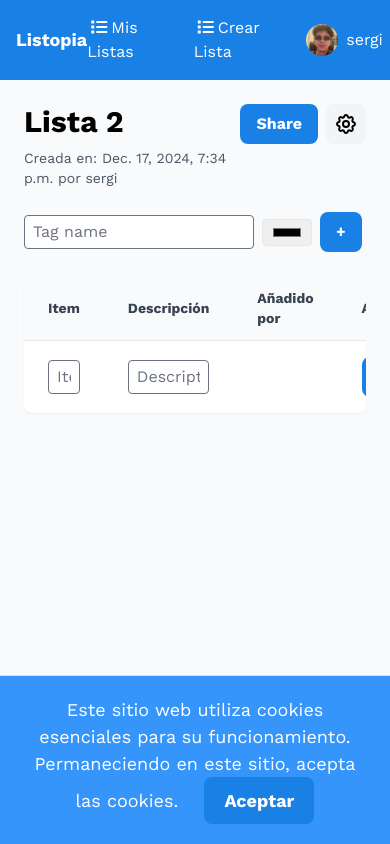
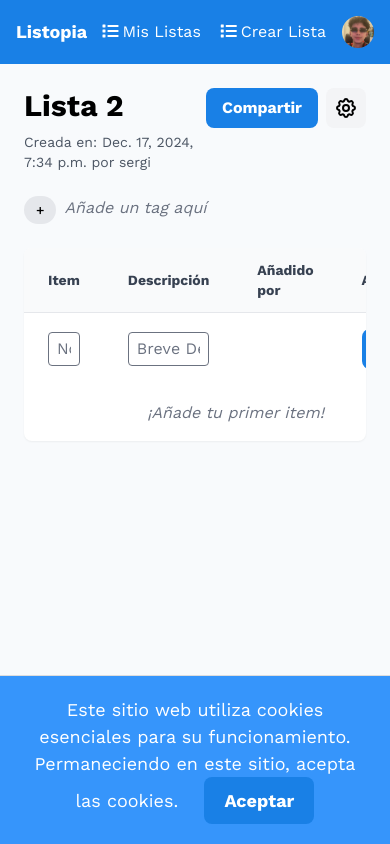
Before and after one commit to SergioP-S/Django-TFC, a Django app: page /lists/3/ in a window 390 px wide. Run offline with Django 5.2, Linux system fonts and the light colour scheme; a user stored in the database is signed in; data comes from the database, SQL or seed files in the repository; both versions use the stored data as it was after the commit; some libraries are stand-ins or nearby versions.

Commit message:
Añadida lógica para limitar a 5 etiquetas por lista en la vista de detalles. Mejorada la plantilla base con un nuevo título y ajustes en el menú de usuario para una mejor experiencia en dispositivos móviles.

```diff
--- a/DJANGO-TAREAS/auth_app/templates/base.html
+++ b/DJANGO-TAREAS/auth_app/templates/base.html
@@ -4,7 +4,7 @@
 <head>
     <meta charset="UTF-8">
     <meta name="viewport" content="width=device-width, initial-scale=1.0">
-    <title>AUTENTICACIÓN</title>
+    <title>Listopia</title>
     <link rel="preconnect" href="https://fonts.gstatic.com/" crossorigin="" />
     <link rel="stylesheet" as="style" onload="this.rel='stylesheet'" href="https://fonts.googleapis.com/css2?display=swap&amp;family=Noto+Sans%3Awght%40400%3B500%3B700%3B900&amp;family=Work+Sans%3Awght%40400%3B500%3B700%3B900" />
     <script src="https://cdn.tailwindcss.com?plugins=forms,container-queries"></script>
@@ -69,6 +69,24 @@
         #accept-cookies:hover {
             background-color: #0056b3;
         }
+        @media (max-width: 640px) {
+            .nav-links {
+                display: none;
+            }
+            .user-menu-button span {
+                display: none;
+            }
+        }
+        body {
+            padding-top: 64px; /* Adjust based on the navbar height */
+        }
+        nav {
+            position: fixed;
+            top: 0;
+            left: 0;
+            width: 100%;
+            z-index: 1000;
+        }
     </style>
 </head>
 
@@ -78,16 +96,18 @@
             <a class="text-white text-lg font-bold" href="{% url 'home' %}">Listopia</a>
             <div class="flex items-center space-x-4">
                 {% if user.is_authenticated %}
-                    <a class="text-white" href="{% url 'lists' %}"><i class="fas fa-list mx-1"></i>Mis Listas</a>
-                    <a class="text-white" href="{% url 'create_list' %}"><i class="fas fa-list mx-1"></i>Crear Lista</a>
+                    <div class="nav-links flex items-center space-x-4">
+                        <a class="text-white" href="{% url 'lists' %}"><i class="fas fa-list mx-1"></i>Mis Listas</a>
+                        <a class="text-white" href="{% url 'create_list' %}"><i class="fas fa-list mx-1"></i>Crear Lista</a>
+                    </div>
                     <div class="relative">
-                        <button class="text-white flex items-center space-x-2" id="user-menu-button">
+                        <button class="text-white flex items-center space-x-2 user-menu-button" id="user-menu-button">
                             <img src="../../media/{{ user.profile.pic }}" class="rounded-full w-8 h-8" alt="{{user.username}}">
                             <span>{{user.username}}</span>
                         </button>
                         <div class="absolute right-0 mt-2 w-48 bg-white rounded-md shadow-lg py-1 hidden" id="user-menu">
-                            <a href="{% url 'user_details' username=user.username %}" class="block px-4 py-2 text-sm text-gray-700">Mi Cuenta</a>
-                            <a href="{% url 'profile_settings' %}" class="block px-4 py-2 text-sm text-gray-700">Profile Settings</a>
+                            <a href="{% url 'user_details' username=user.username %}" class="block px-4 py-2 text-sm text-gray-700">Mi Perfil</a>
+                            <a href="{% url 'profile_settings' %}" class="block px-4 py-2 text-sm text-gray-700">Ajustes de la Cuenta</a>
                             <a href="{% url 'logout' %}" class="block px-4 py-2 text-sm text-red-600">Cerrar Sesión</a>
                         </div>
                     </div>
--- a/DJANGO-TAREAS/lists/templates/list_details.html
+++ b/DJANGO-TAREAS/lists/templates/list_details.html
@@ -16,7 +16,7 @@
         {% if request.user == list.creator or request.user in list.collaborators.all %}
         <div class="flex gap-2">
             <a class="bg-[#1980e6] text-white font-bold py-2 px-4 rounded-lg flex items-center justify-center" href="{% url 'share_list' list_id=list.id %}">
-                Share
+                Compartir
             </a>
             <button class="bg-gray-100 hover:bg-gray-200 p-2 rounded-lg" id="toggle-admin-panel">
                 <svg xmlns="http://www.w3.org/2000/svg" class="h-6 w-6" fill="none" viewBox="0 0 24 24" stroke="currentColor">
@@ -32,11 +32,20 @@
         {% for tag in tags %}
             <span class="bg-[{{ tag.color }}] text-sm font-medium px-3 py-1 rounded-full">{{ tag.name }}</span>
         {% endfor %}
+        {% if tags|length < 5 %}
+            <span id="add-tag-button" class="bg-gray-200 text-sm font-medium px-3 py-1 rounded-full cursor-pointer">+</span>
+        {% endif %}
+        {% if tags|length == 0 %}
+            <span class="text-gray-500 italic">Añade un tag aquí</span>
+        {% endif %}
+    </div>
+
+    <div id="add-tag-form" class="hidden mb-6">
         <form action="/lists/{{list.id}}/add_tag/" method="post" class="flex items-center gap-2">
             {% csrf_token %}
-            <input type="text" name="name" placeholder="Tag name" class="border rounded px-2 py-1">
+            <input type="text" name="name" placeholder="Nombre del Tag" class="border rounded px-2 py-1">
             <input type="color" name="color" class="border rounded px-2 py-1">
-            <button type="submit" class="bg-[#1980e6] text-white font-bold py-2 px-4 rounded-lg">+</button>
+            <button type="submit" class="bg-[#1980e6] text-white font-bold py-2 px-4 rounded-lg">Añadir</button>
         </form>
     </div>
 
@@ -52,13 +61,14 @@
             </thead>
             <tbody>
                 <tr class="border-t hover:bg-gray-50">
+                    <!-- Add item form -->
                     <form action="/lists/{{list.id}}/add_item/" method="post">
                         {% csrf_token %}
                         <td class="px-6 py-4 text-gray-800">
-                            <input type="text" name="name" placeholder="Item name" class="w-full border rounded px-2 py-1">
+                            <input type="text" name="name" placeholder="Nombre" class="w-full border rounded px-2 py-1">
                         </td>
                         <td class="px-6 py-4 text-gray-800">
-                            <input type="text" name="description" placeholder="Description" class="w-full border rounded px-2 py-1">
+                            <input type="text" name="description" placeholder="Breve Descripción" class="w-full border rounded px-2 py-1">
                         </td>
                         <td class="px-6 py-4 text-gray-800">
 
@@ -66,6 +76,13 @@
                         <td class="px-6 py-4 text-gray-800"><button type="submit" class="bg-[#1980e6] text-white font-bold py-2 px-4 rounded-lg">+</button></td>
                     </form>
                 </tr>
+                {% if items|length == 0 %}
+                    <tr>
+                        <td colspan="4" class="px-6 py-4 text-gray-500 text-center italic">
+                            ¡Añade tu primer item!
+                        </td>
+                    </tr>
+                {% else %}
                     {% for item in items %}
                         <tr id="item-row-{{ item.id }}" class="border-t hover:bg-gray-50">
                             <td class="px-6 py-4 text-gray-800">{{ item.name }}</td>
@@ -73,22 +90,22 @@
                             <td class="px-6 py-4 text-gray-800">
                                 <a href="{% url 'user_details' item.added_by.username %}" class="flex items-center">
                                     <img src="{{ item.added_by.profile.pic.url }}" class="w-8 h-8 rounded-full mr-2" alt="{{item.added_by.username}}">
-                                {{item.added_by.username}}
+
                                 </a>
                             </td>
                             <td class="px-6 py-4 text-gray-800">
                                 <div class="flex gap-2">
                                     {% if item.added_by == request.user %}
-                                    <button class="text-yellow-600 hover:text-yellow-700" onclick="showModifyForm({{ item.id }})">
+                                        <button class="bg-yellow-600 text-white font-bold py-2 rounded-lg h-10 w-10 flex items-center justify-center" title="Editar" onclick="showModifyForm({{ item.id }})">
                                             <svg xmlns="http://www.w3.org/2000/svg" class="h-5 w-5" viewBox="0 0 20 20" fill="currentColor">
                                                 <path d="M13.586 3.586a2 2 0 112.828 2.828l-.793.793-2.828-2.828.793-.793zM11.379 5.793L3 14.172V17h2.828l8.38-8.379-2.83-2.828z" />
                                             </svg>
                                         </button>
                                     {% endif %}
                                     {% if item.added_by == request.user or list.creator == request.user %}
-                                    <form class="inline-block" action="{% url 'delete_item' list_id=list.id item_id=item.id %}" method="post">
+                                        <form class="inline-block" action="{% url 'delete_item' list_id=list.id item_id=item.id %}" method="post" onsubmit="return confirmSend(event, this, '¿Quieres eliminar este item?')">
                                             {% csrf_token %}
-                                        <button class="text-red-600 hover:text-red-700">
+                                            <button class="bg-red-600 text-white font-bold py-2 rounded-lg h-10 w-10 flex items-center justify-center" title="Borrar">
                                                 <svg xmlns="http://www.w3.org/2000/svg" class="h-5 w-5" viewBox="0 0 20 20" fill="currentColor">
                                                     <path fill-rule="evenodd" d="M9 2a1 1 0 00-.894.553L7.382 4H4a1 1 0 000 2v10a2 2 0 002 2h8a2 2 0 002-2V6a1 1 0 100-2h-3.382l-.724-1.447A1 1 0 0011 2H9zM7 8a1 1 0 012 0v6a1 1 0 11-2 0V8zm5-1a1 1 0 00-1 1v6a1 1 0 102 0V8a1 1 0 00-1-1z" clip-rule="evenodd" />
                                                 </svg>
@@ -108,15 +125,26 @@
                                     <input type="text" name="description" value="{{ item.description }}" class="w-full border rounded px-2 py-1">
                                 </td>
                                 <td class="px-6 py-4 text-gray-800">
-                                {{ item.added_by.username }}
+
                                 </td>
                                 <td class="px-6 py-4 text-gray-800">
-                                <button type="submit" class="bg-[#1980e6] text-white font-bold py-2 px-4 rounded-lg">Guardar</button>
-                                <button type="button" class="bg-gray-100 text-gray-800 font-bold py-2 px-4 rounded-lg" onclick="hideModifyForm({{ item.id }})">Cancelar</button>
+                                    <div class="flex gap-2">
+                                        <button type="submit" class="bg-green-500 text-white font-bold py-2 rounded-lg h-10 w-10 flex items-center justify-center" title="Guardar cambios">
+                                            <svg xmlns="http://www.w3.org/2000/svg" class="h-5 w-5" viewBox="0 0 20 20" fill="currentColor">
+                                                <path fill-rule="evenodd" d="M10 18a8 8 0 100-16 8 8 0 000 16zm-1.707-7.707a1 1 0 011.414 0L10 11.586l2.293-2.293a1 1 0 111.414 1.414l-3 3a1 1 0 01-1.414 0l-1.5-1.5a1 1 0 010-1.414z" clip-rule="evenodd" />
+                                            </svg>
+                                        </button>
+                                        <button type="button" class="bg-red-500 text-white font-bold py-2 rounded-lg h-10 w-10 flex items-center justify-center" onclick="hideModifyForm({{ item.id }})" title="Descartar cambios">
+                                            <svg xmlns="http://www.w3.org/2000/svg" class="h-5 w-5" viewBox="0 0 20 20" fill="currentColor">
+                                                <path fill-rule="evenodd" d="M10 18a8 8 0 100-16 8 8 0 000 16zm3.707-10.707a1 1 0 00-1.414-1.414L10 8.586 7.707 6.293a1 1 0 00-1.414 1.414L8.586 10l-2.293 2.293a1 1 0 001.414 1.414L10 11.414l2.293 2.293a1 1 0 001.414-1.414L11.414 10l2.293-2.293z" clip-rule="evenodd" />
+                                            </svg>
+                                        </button>
+                                    </div>
                                 </td>
                             </form>
                         </tr>
                     {% endfor %}
+                {% endif %}
             </tbody>
         </table>
     </div>
@@ -124,9 +152,9 @@
     <div id="admin-panel" class="hidden bg-white shadow-sm rounded-lg p-6">
         <div class="flex justify-between items-center mb-6">
             <h3 class="text-xl font-bold">Panel de Administración</h3>
-            <button class="text-gray-600 hover:text-gray-800" id="close-admin-panel">
-                <svg xmlns="http://www.w3.org/2000/svg" class="h-6 w-6" fill="none" viewBox="0 0 24 24" stroke="currentColor">
-                    <path stroke-linecap="round" stroke-linejoin="round" stroke-width="2" d="M6 18L18 6M6 6l12 12" />
+            <button class="bg-red-600 text-white font-bold py-2 rounded-lg h-10 w-10 flex items-center justify-center" id="close-admin-panel" title="Cerrar">
+                <svg xmlns="http://www.w3.org/2000/svg" class="h-5 w-5" viewBox="0 0 20 20" fill="currentColor">
+                    <path fill-rule="evenodd" d="M10 18a8 8 0 100-16 8 8 0 000 16zm3.707-10.707a1 1 0 00-1.414-1.414L10 8.586 7.707 6.293a1 1 0 00-1.414 1.414L8.586 10l-2.293 2.293a1 1 0 001.414 1.414L10 11.414l2.293 2.293a1 1 0 001.414-1.414L11.414 10l2.293-2.293z" clip-rule="evenodd" />
                 </svg>
             </button>
         </div>
@@ -136,13 +164,13 @@
                 <a class="block w-full bg-gray-100 hover:bg-gray-200 text-gray-800 font-semibold py-2 px-4 rounded-lg" href="{% url 'modify_list' list_id=list.id %}">
                     Modificar Detalles de la lista
                 </a>
-                <form method="POST" action="{% url 'empty_list' list_id=list.id %}" onsubmit="return confirmSend(event, this)">
+                <form method="POST" action="{% url 'empty_list' list_id=list.id %}" onsubmit="return confirmSend(event, this, '¿Quieres vaciar la lista?')">
                     {% csrf_token %}
                     <button type="submit" class="w-full bg-red-100 hover:bg-red-200 text-red-800 font-semibold py-2 px-4 rounded-lg">
                         Vaciar Lista
                     </button>
                 </form>
-                <form method="POST" action="{% url 'delete_list' list_id=list.id %}" onsubmit="return confirmSend(event, this)">
+                <form method="POST" action="{% url 'delete_list' list_id=list.id %}" onsubmit="return confirmSend(event, this, '¿Quieres eliminar la lista?')">
                     {% csrf_token %}
                     <button type="submit" class="w-full bg-red-100 hover:bg-red-200 text-red-800 font-semibold py-2 px-4 rounded-lg">
                         Eliminar Lista
@@ -155,12 +183,15 @@
     </div>
 </div>
 
+<script src="https://cdn.jsdelivr.net/npm/sweetalert2@11"></script>
 <script>
 document.addEventListener('DOMContentLoaded', function() {
     const adminPanel = document.getElementById('admin-panel');
     const itemsContainer = document.getElementById('items-container');
     const toggleButton = document.getElementById('toggle-admin-panel');
     const closeButton = document.getElementById('close-admin-panel');
+    const addTagButton = document.getElementById('add-tag-button');
+    const addTagForm = document.getElementById('add-tag-form');
 
     toggleButton.addEventListener('click', function() {
         adminPanel.classList.remove('hidden');
@@ -172,6 +203,12 @@ document.addEventListener('DOMContentLoaded', function() {
         itemsContainer.classList.remove('hidden');
     });
 
+    if (addTagButton) {
+        addTagButton.addEventListener('click', function() {
+            addTagForm.classList.toggle('hidden');
+        });
+    }
+
     window.showModifyForm = function(itemId) {
         document.getElementById('item-row-' + itemId).classList.add('hidden');
         document.getElementById('modify-form-' + itemId).classList.remove('hidden');
@@ -181,6 +218,24 @@ document.addEventListener('DOMContentLoaded', function() {
         document.getElementById('item-row-' + itemId).classList.remove('hidden');
         document.getElementById('modify-form-' + itemId).classList.add('hidden');
     };
+
+    window.confirmSend = function(event, form, message) {
+        event.preventDefault();
+        Swal.fire({
+            title: '¿Estás seguro?',
+            text: message,
+            icon: 'warning',
+            showCancelButton: true,
+            confirmButtonColor: '#3085d6',
+            cancelButtonColor: '#d33',
+            confirmButtonText: 'Sí, continuar',
+            cancelButtonText: 'Cancelar'
+        }).then((result) => {
+            if (result.isConfirmed) {
+                form.submit();
+            }
+        });
+    };
 });
 </script>
 {% endblock %}
--- a/DJANGO-TAREAS/lists/views.py
+++ b/DJANGO-TAREAS/lists/views.py
@@ -569,6 +569,23 @@ def add_tag(request, list_id):
             'list_id': list_id
         })
     else:
+        if Tag.objects.filter(list=list_obj).count() >= 5:
+            items = Item.objects.filter(list=list_id).order_by('added_on')
+            tags = Tag.objects.filter(list=list_id)
+            return render(request, 'list_details.html', {
+                'title': "Detalles de la lista",
+                'list': list_obj,
+                'items': items,
+                'tags': tags,
+                'error': 'No se pueden añadir más de 5 etiquetas',
+                'collaborators': [
+                    {
+                        'username': collaborator.username,
+                        'profile_pic': collaborator.profile.pic.url if collaborator.profile.pic else ''
+                    }
+                    for collaborator in list_obj.collaborators.all()
+                ]
+            })
         try:
             form = AddTagForm(request.POST)
             new_tag = form.save(commit=False)
```
Also changed, not shown: DJANGO-TAREAS/db.sqlite3. Lines whose indentation alone changed are shown as unchanged.
